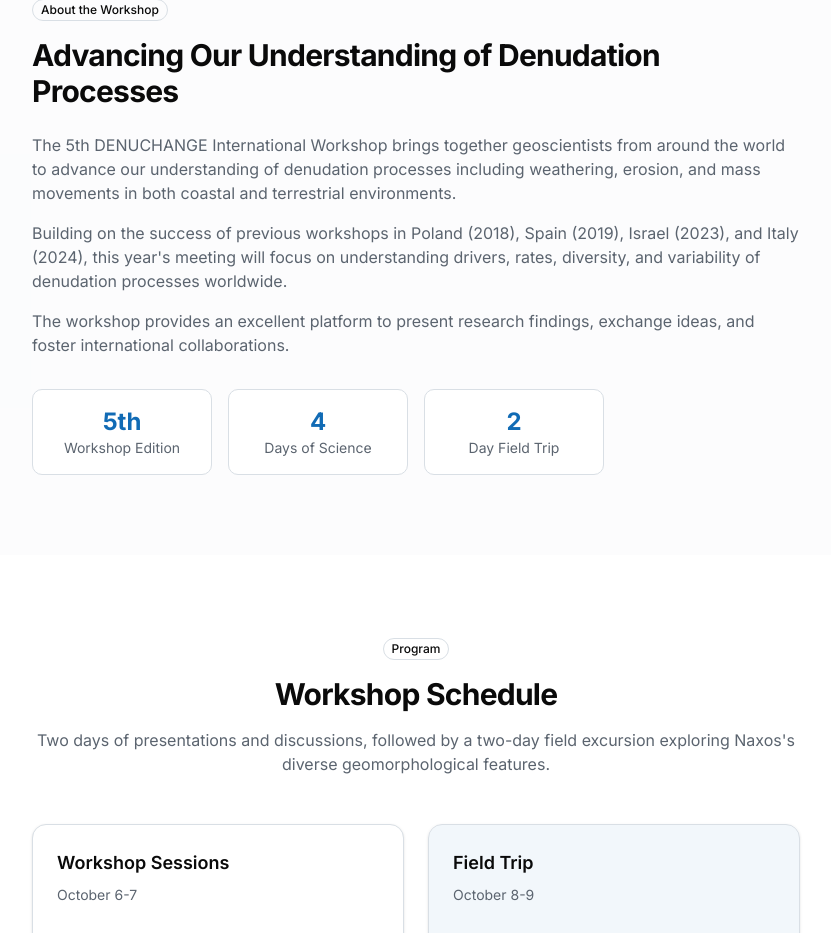
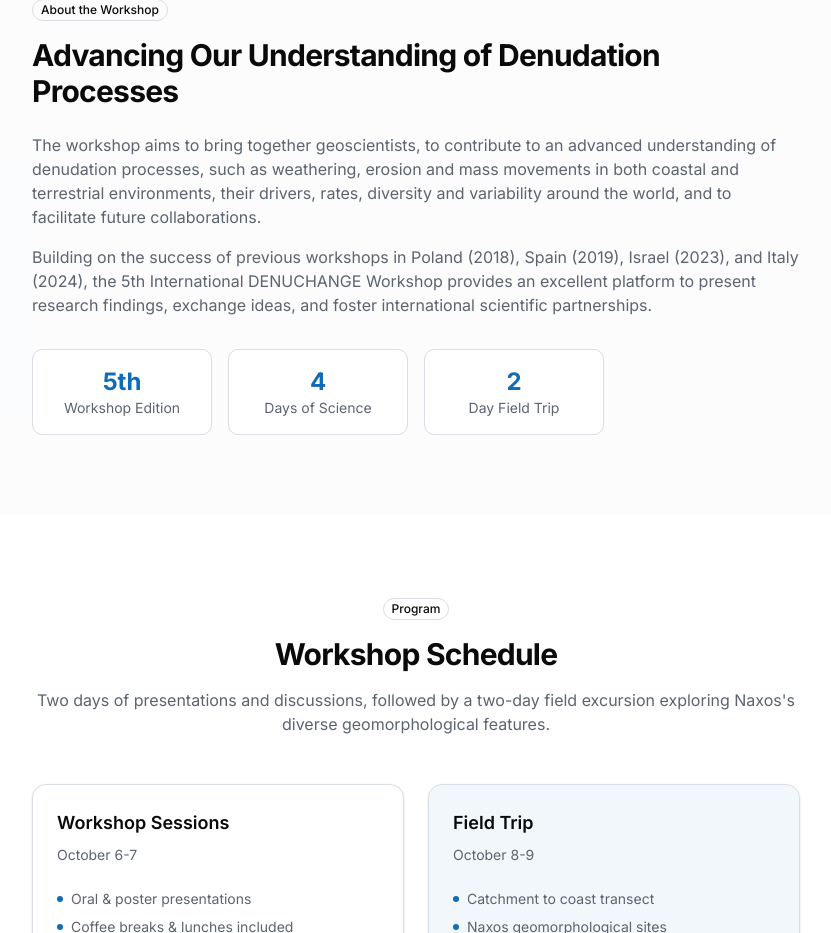
Before and after one commit to uoa-gr/denuchange, a React (Vite) app in the folder website/: page / in a window 1280 px wide. Shown: the part 1117-2050 px from the top of the page, without its empty margins (224-1055 px from the left). Built offline with nearby package versions, Linux system fonts and the light colour scheme; no server answers.

Commit message:
Enrich About section with circular text

```diff
--- a/website/src/components/sections/About.tsx
+++ b/website/src/components/sections/About.tsx
@@ -22,22 +22,18 @@ export function About() {
 
           <div className="prose prose-lg max-w-none text-muted-foreground space-y-4">
             <p>
-              The 5th DENUCHANGE International Workshop brings together geoscientists
-              from around the world to advance our understanding of denudation processes
-              including weathering, erosion, and mass movements in both coastal and
-              terrestrial environments.
+              The workshop aims to bring together geoscientists, to contribute to an
+              advanced understanding of denudation processes, such as weathering, erosion
+              and mass movements in both coastal and terrestrial environments, their drivers,
+              rates, diversity and variability around the world, and to facilitate future
+              collaborations.
             </p>
 
             <p>
               Building on the success of previous workshops in Poland (2018),
-              Spain (2019), Israel (2023), and Italy (2024), this year's meeting
-              will focus on understanding drivers, rates, diversity, and variability
-              of denudation processes worldwide.
-            </p>
-
-            <p>
-              The workshop provides an excellent platform to present research findings,
-              exchange ideas, and foster international collaborations.
+              Spain (2019), Israel (2023), and Italy (2024), the 5th International
+              DENUCHANGE Workshop provides an excellent platform to present research
+              findings, exchange ideas, and foster international scientific partnerships.
             </p>
           </div>
 
```
